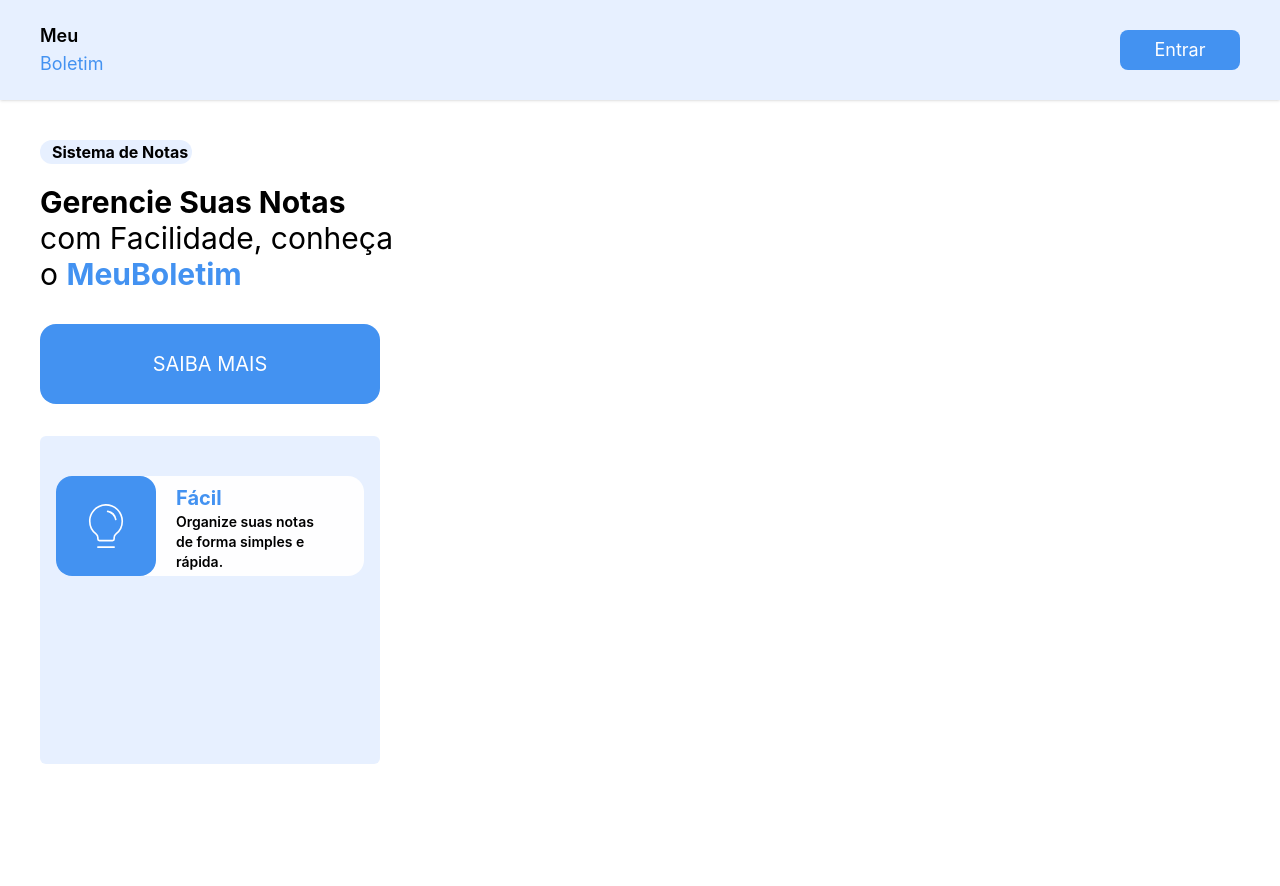
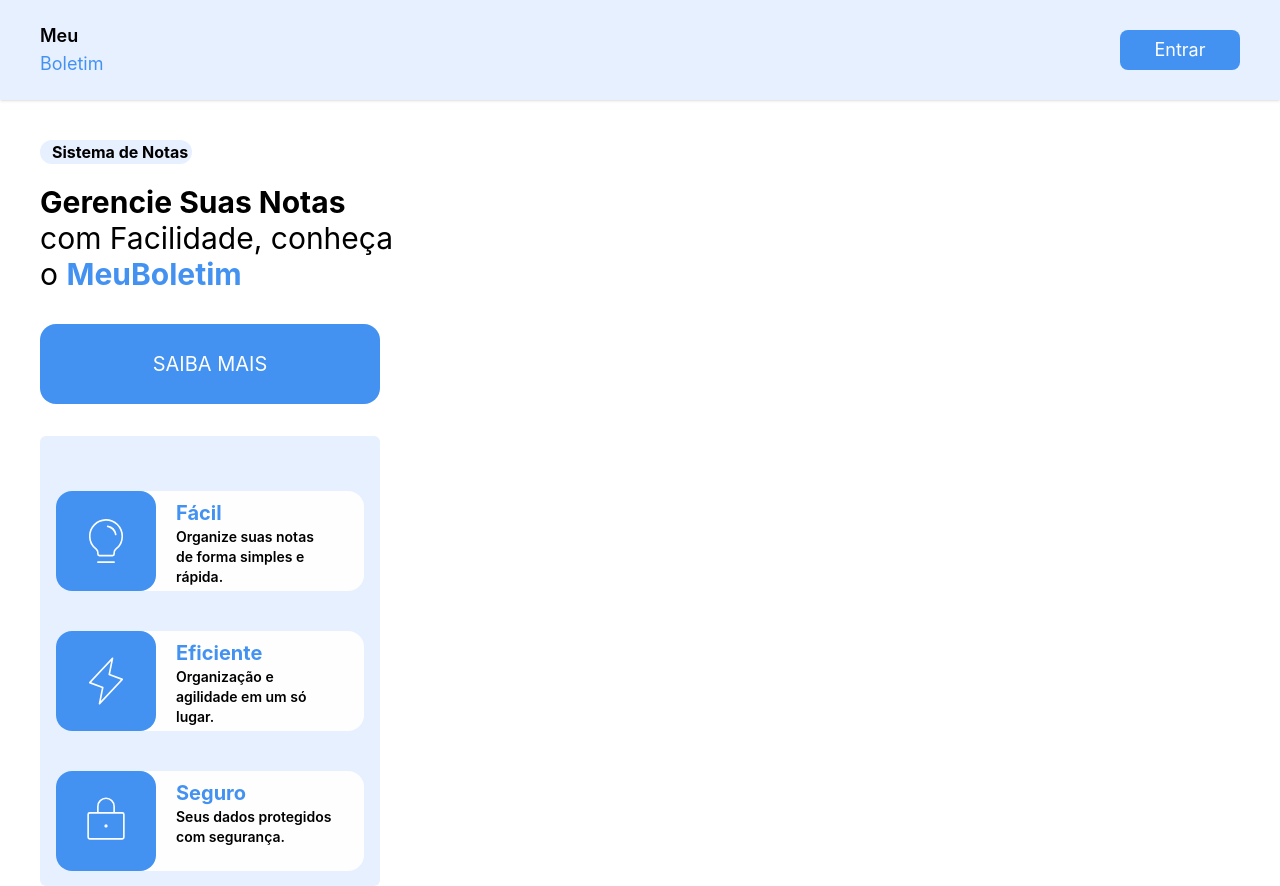
Before and after one commit to Gleison-dev/meuBoletimFrontend, a React (Vite) app: page / in a window 1280 px wide. Before the commit the page ends 800 px from the top, so only its background shows below. Built offline with nearby package versions, Linux system fonts and the light colour scheme.

Commit message:
feat: Home page stylezed.

```diff
--- a/src/pages/Home/home.jsx
+++ b/src/pages/Home/home.jsx
@@ -1,5 +1,8 @@
 import Qualities from "../../components/Qualities/qualities";
 import icon_light from "../../assets/icon_light.svg";
+import icon_ray from "../../assets/icon_ray.svg";
+import icon_lock from "../../assets/icon_lock.svg";
+import "./styles.css"
 
 export default function Home() {
   return (
@@ -22,11 +25,21 @@ export default function Home() {
             SAIBA MAIS
           </button>
         </div>
-        <div className="flex justify-center rounded-md w-85 h-82 mt-8 bg-azul-claro">
+        <div className="main-quality flex flex-col justify-center items-center rounded-md w-85 mt-8 bg-azul-claro">
           <Qualities
             img={icon_light}
             title="Fácil"
             text="Organize suas notas de forma simples e rápida."
+          />
+          <Qualities
+            img={icon_ray}
+            title="Eficiente"
+            text="Organização e agilidade em um só lugar."
+          />
+          <Qualities
+            img={icon_lock}
+            title="Seguro"
+            text="Seus dados protegidos com segurança."
           />
         </div>
       </section>
--- /dev/null
+++ b/src/pages/Home/styles.css
@@ -0,0 +1,3 @@
+.main-quality {
+    height: 28.125rem;
+}
```
